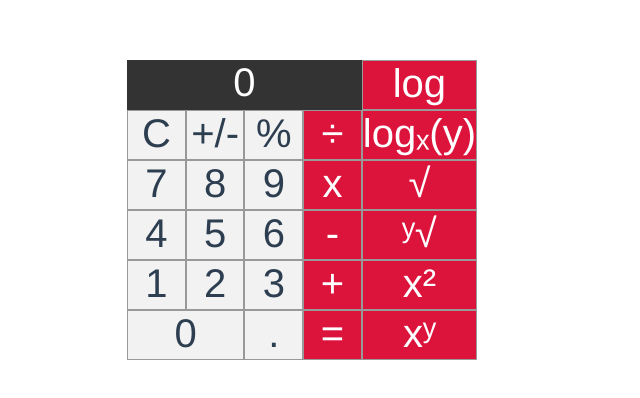
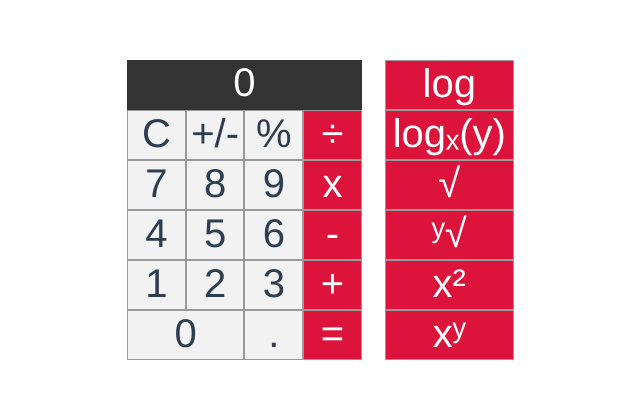
Before and after one commit to Albergaria-Joao/Calculadora-COM759, a Vue app in the folder calculadora-app/: page / in a window 1280 px wide. Shown: the top 398 px of the page, without its empty margins (338-978 px from the left). Built offline with nearby package versions, Linux system fonts and the light colour scheme.

Commit message:
Alterações finais

```diff
--- a/calculadora-app/src/components/Calculadora/calculadora.js
+++ b/calculadora-app/src/components/Calculadora/calculadora.js
@@ -61,27 +61,30 @@ export default {
       this.setarValor();
     },
     log() {
-      this.operador = (num1, num2) => Math.log10(num1);
+      this.valorCorrente = 'log';
+      this.operador = (num1, num2) => Math.log10(num2); // apertar o operador (log), o logaritmando e o =
       this.setarValor();
     },
     logX() {
-      this.operador = (num1, num2) => Math.log10(num1) / Math.log10(num2);
+      this.operador = (num1, num2) => Math.log10(num1) / Math.log10(num2); // apertar o logaritmando, o operador, a base e depois =
       this.setarValor();
     },
     raiz() {
-      this.operador = (num1, num2) => Math.sqrt(num1);
+      this.valorCorrente = "√";
+      this.operador = (num1, num2) => Math.sqrt(num2); // Apertar raiz, depois o número e =
       this.setarValor();
     },
     raizX() {
-      this.operador = (num1, num2) => Math.pow(num1, 1/num2);
+      this.operador = (num1, num2) => Math.pow(num1, 1/num2); // Apertar o radicando, o operador, o índice e o =
       this.setarValor();
     },
     quadrado() {
-      this.operador = (num1, num2) => Math.pow(num1, 2);
+      this.valorCorrente = this.valorCorrente + "²";
+      this.operador = (num1, num2) => Math.pow(num1, 2); // Apertar o valor, o operador e =
       this.setarValor();
     },
     potencia() {
-      this.operador = (num1, num2) => Math.pow(num1, num2);
+      this.operador = (num1, num2) => Math.pow(num1, num2); // Apertar a base, operador, o expoente e =
       this.setarValor();
     }
   }
--- a/calculadora-app/src/components/Calculadora/index.vue
+++ b/calculadora-app/src/components/Calculadora/index.vue
@@ -1,37 +1,37 @@
 <template>
   <div class="calculadora">
     <div class="display">{{valorCorrente || '0'}}</div>
-    <div v-on:click="log" class="botao operadores">log</div>
+    <div v-on:click="log" class="botao operadores" style="margin-left:20%; width:110%">log</div>
 
     <div v-on:click="limpar" class="botao">C</div>
     <div v-on:click="sinal" class="botao">+/-</div>
     <div v-on:click="porcentagem" class="botao">%</div>
     <div v-on:click="dividir" class="botao operadores">÷</div>
-    <div v-on:click="logX" class="botao operadores">logₓ(y)</div>
+    <div v-on:click="logX" class="botao operadores" style="margin-left:20%; width:110%">logₓ(y)</div>
 
     <div v-on:click="juntarNumeros('7')" class="botao">7</div>
     <div v-on:click="juntarNumeros('8')" class="botao">8</div>
     <div v-on:click="juntarNumeros('9')" class="botao">9</div>
     <div v-on:click="multiplicar" class="botao operadores">x</div>
-    <div v-on:click="raiz" class="botao operadores">√</div>
+    <div v-on:click="raiz" class="botao operadores" style="margin-left:20%; width:110%">√</div>
 
     <div v-on:click="juntarNumeros('4')" class="botao">4</div>
     <div v-on:click="juntarNumeros('5')" class="botao">5</div>
     <div v-on:click="juntarNumeros('6')" class="botao">6</div>
     <div v-on:click="diminuir" class="botao operadores">-</div>
-    <div v-on:click="raizX" class="botao operadores">ʸ√</div>
+    <div v-on:click="raizX" class="botao operadores" style="margin-left:20%; width:110%">ʸ√</div>
 
     <div v-on:click="juntarNumeros('1')" class="botao">1</div>
     <div v-on:click="juntarNumeros('2')" class="botao">2</div>
     <div v-on:click="juntarNumeros('3')" class="botao">3</div>
     <div v-on:click="somar" class="botao operadores">+</div>
-    <div v-on:click="quadrado" class="botao operadores">x²</div>
+    <div v-on:click="quadrado" class="botao operadores" style="margin-left:20%; width:110%">x²</div>
 
 
     <div v-on:click="juntarNumeros('0')" class="botao zero">0</div>
     <div v-on:click="ponto" class="botao">.</div>
     <div v-on:click="resultado" class="botao operadores"> = </div>
-    <div v-on:click="potencia" class="botao operadores">xʸ</div>
+    <div v-on:click="potencia" class="botao operadores" style="margin-left:20%; width:110%">xʸ</div>
   </div>
 </template>
 
```
